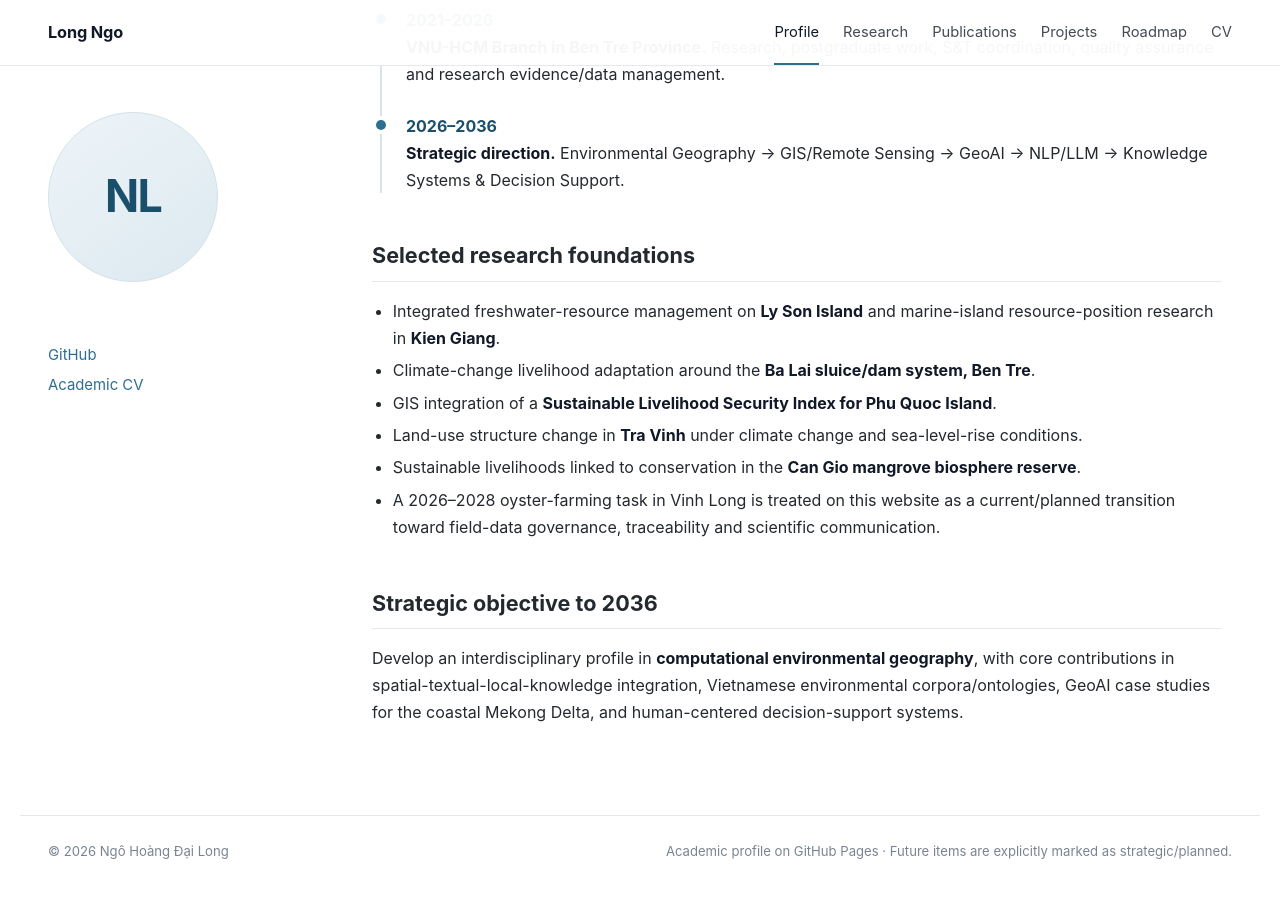
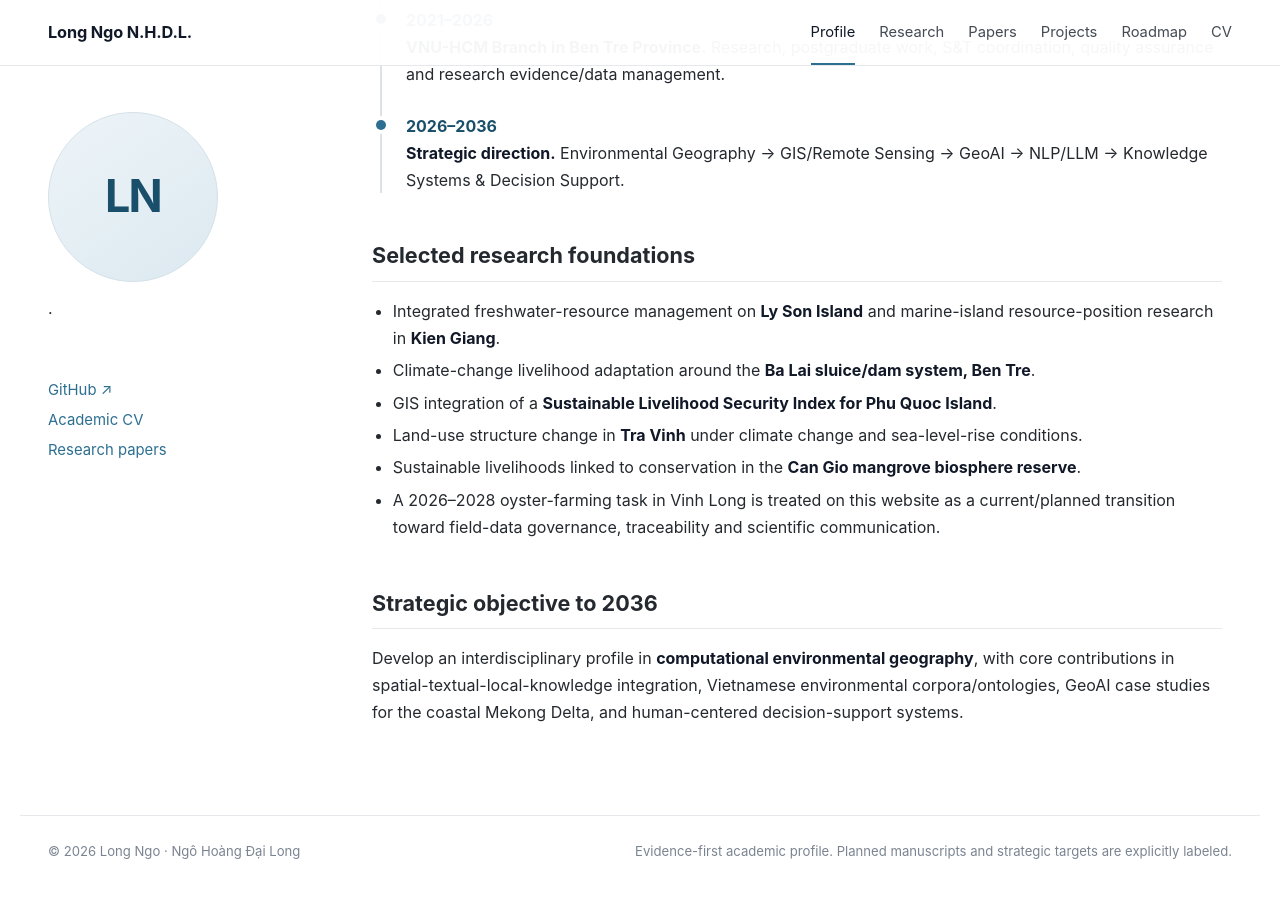
Before and after one commit to Base27-CVNSS/LogpWoy, a Jekyll site: the page built from index.md, in a window 1280 px wide and 900 px high, scrolled down 1637 px. Built offline with Jekyll 4.4.1, drawn with Linux system fonts in a browser that asks for light colours.

Commit message:
Polish academic layout and Long Ngo professional identity

```diff
--- a/_layouts/default.html
+++ b/_layouts/default.html
@@ -1,22 +1,26 @@
 <!doctype html>
-<html lang="{{ site.lang | default: 'vi' }}">
+<html lang="{{ site.lang | default: 'en' }}">
 <head>
   <meta charset="utf-8">
   <meta name="viewport" content="width=device-width, initial-scale=1">
   <title>{% if page.title %}{{ page.title }} · {% endif %}{{ site.title }}</title>
   <meta name="description" content="{{ page.description | default: site.description }}">
   <meta name="theme-color" content="#ffffff">
+  <meta name="author" content="{{ site.profile.fullname }}">
   <link rel="canonical" href="{{ page.url | absolute_url }}">
   <link rel="stylesheet" href="{{ '/assets/css/style.css' | relative_url }}">
 </head>
 <body>
   <header class="masthead">
     <div class="masthead__inner">
-      <a class="brand" href="{{ '/' | relative_url }}">{{ site.title }}</a>
+      <a class="brand" href="{{ '/' | relative_url }}">
+        <span class="brand-name">Long Ngo</span>
+        <span class="brand-id">N.H.D.L.</span>
+      </a>
       <nav class="nav" aria-label="Primary">
         <a href="{{ '/' | relative_url }}" {% if page.url == '/' %}class="active"{% endif %}>Profile</a>
         <a href="{{ '/research/' | relative_url }}" {% if page.url contains '/research/' %}class="active"{% endif %}>Research</a>
-        <a href="{{ '/publications/' | relative_url }}" {% if page.url contains '/publications/' %}class="active"{% endif %}>Publications</a>
+        <a href="{{ '/publications/' | relative_url }}" {% if page.url contains '/publications/' %}class="active"{% endif %}>Papers</a>
         <a href="{{ '/projects/' | relative_url }}" {% if page.url contains '/projects/' %}class="active"{% endif %}>Projects</a>
         <a href="{{ '/roadmap/' | relative_url }}" {% if page.url contains '/roadmap/' %}class="active"{% endif %}>Roadmap</a>
         <a href="{{ '/cv/' | relative_url }}" {% if page.url contains '/cv/' %}class="active"{% endif %}>CV</a>
@@ -26,15 +30,20 @@
 
   <main class="page-shell">
     <aside class="profile-card">
-      <div class="avatar" aria-label="Ngô Hoàng Đại Long">NL</div>
-      <h2>{{ site.profile.name }}</h2>
-      <p class="role">{{ site.profile.role }}</p>
+      <div class="avatar" aria-label="Long Ngo">LN</div>
+      <div class="identity-block">
+        <h2>{{ site.profile.name }}</h2>
+        <div class="formal-name">{{ site.profile.fullname }} · {{ site.profile.initials }}</div>
+        <p class="role">{{ site.profile.role }}</p>
+      </div>
       <p class="affiliation">{{ site.profile.affiliation }}<br>{{ site.profile.unit }}</p>
       <p class="location">{{ site.profile.location }}</p>
       <p class="profile-tagline">{{ site.profile.tagline }}</p>
+      <div class="benchmark-note">{{ site.profile.benchmark }}</div>
       <div class="profile-links">
-        <a href="{{ site.profile.github }}">GitHub</a>
+        <a href="{{ site.profile.github }}">GitHub ↗</a>
         <a href="{{ '/cv/' | relative_url }}">Academic CV</a>
+        <a href="{{ '/publications/' | relative_url }}">Research papers</a>
       </div>
     </aside>
 
@@ -44,8 +53,8 @@
   </main>
 
   <footer class="footer">
-    <div>© {{ 'now' | date: '%Y' }} Ngô Hoàng Đại Long</div>
-    <div>Academic profile on GitHub Pages · Future items are explicitly marked as strategic/planned.</div>
+    <div>© {{ 'now' | date: '%Y' }} Long Ngo · Ngô Hoàng Đại Long</div>
+    <div>Evidence-first academic profile. Planned manuscripts and strategic targets are explicitly labeled.</div>
   </footer>
 </body>
 </html>
```
